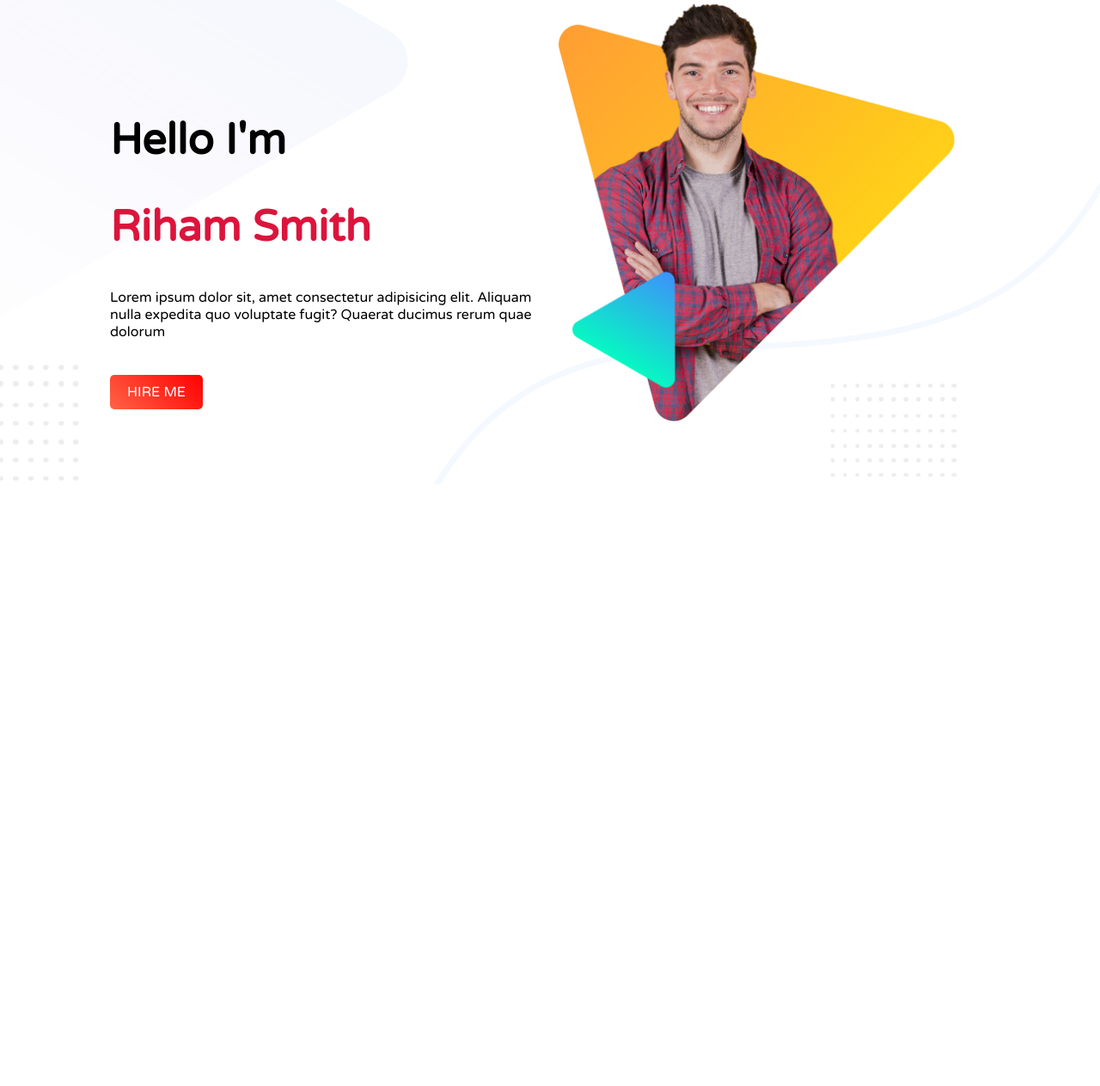
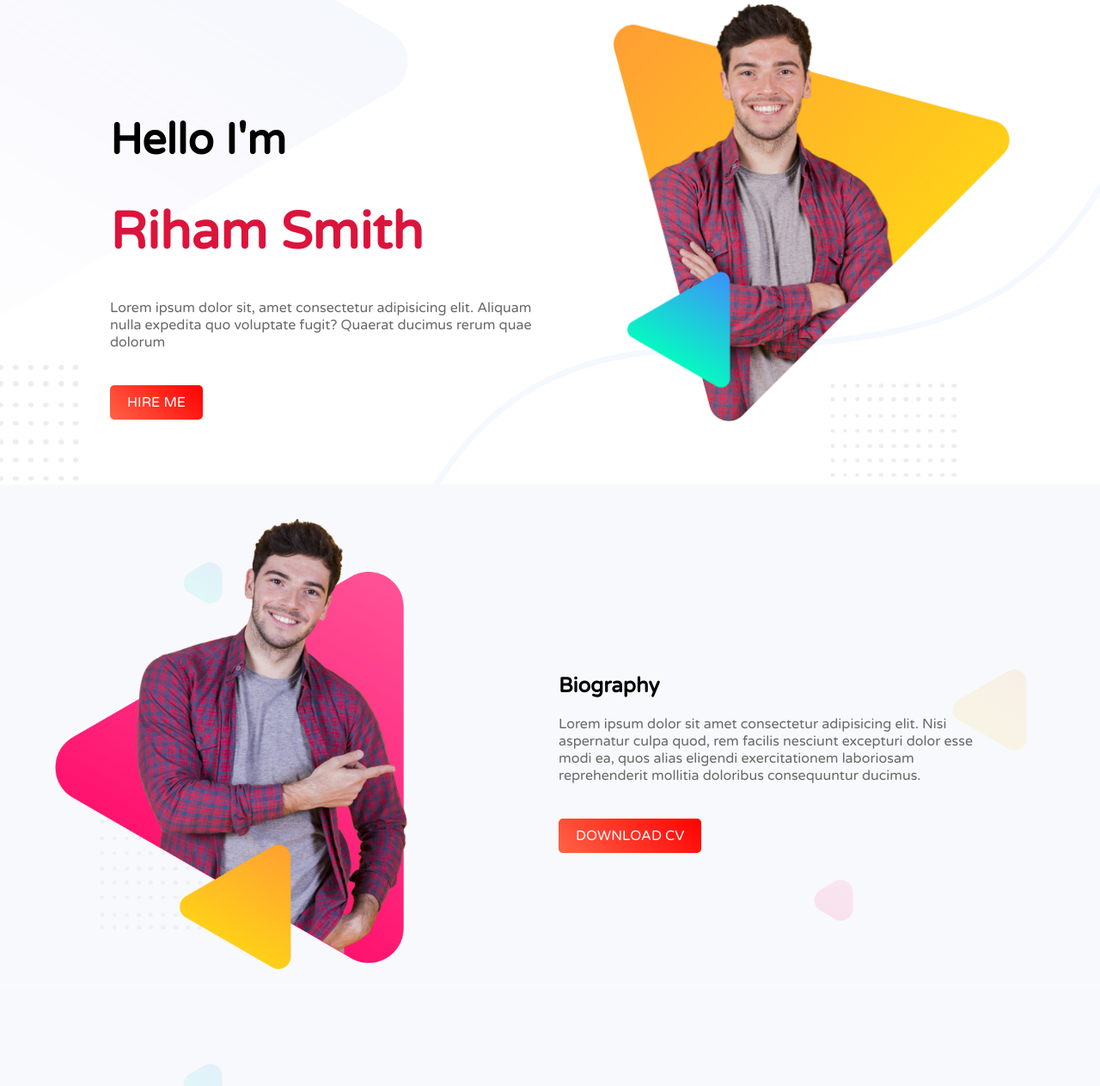
Before and after one commit to riham5477/personal-website, a plain HTML site: page index.html in a window 1280 px wide. Shown: the part 37-1300 px from the top of the page at 86% size. Before the commit the page ends 800 px from the top, so only its background shows below. Drawn offline with Linux system fonts and the light colour scheme.

Commit message:
2nd section

```diff
--- a/index.html
+++ b/index.html
@@ -15,7 +15,9 @@
     <section class="header">
       <div class="half-width one">
         <h1>Hello I'm</h1>
-        <h1><span class="prime_name">Riham Smith</span></h1>
+        <h1>
+          <b><span class="prime_name">Riham Smith</span></b>
+        </h1>
         <p>
           Lorem ipsum dolor sit, amet consectetur adipisicing elit. Aliquam
           nulla expedita quo voluptate fugit? Quaerat ducimus rerum quae dolorum
@@ -28,5 +30,20 @@
         <img src="images/peter.png" alt="" />
       </div>
     </section>
+    <section class="bio">
+      <div class="half-width down">
+        <img src="images/peter_dream.png" alt="" />
+      </div>
+      <div class="half-width biog">
+        <h2>Biography</h2>
+        <p>
+          Lorem ipsum dolor sit amet consectetur adipisicing elit. Nisi
+          aspernatur culpa quod, rem facilis nesciunt excepturi dolor esse modi
+          ea, quos alias eligendi exercitationem laboriosam reprehenderit
+          mollitia doloribus consequuntur ducimus.
+        </p>
+        <a class="button" target="_blank" href="www.youtube.com">DOWNLOAD CV</a>
+      </div>
+    </section>
   </body>
 </html>
--- a/style.css
+++ b/style.css
@@ -11,6 +11,7 @@ body {
   width: 40%;
   margin-right: 10px;
   margin-top: 40px;
+  margin-left: 5%;
 }
 
 .half-width img {
@@ -18,6 +19,7 @@ body {
 }
 .prime_name {
   color: crimson;
+  font-size: larger;
 }
 .half-width h1 {
   font-size: 50px;
@@ -35,11 +37,23 @@ body {
   border-radius: 5px;
 }
 
-.one p {
+p {
   margin-bottom: 50px;
+  color: dimgray;
 }
 .header {
   height: 600px;
   background-image: url("images/header-bg.png");
   background-size: 100%;
 }
+.bio {
+  height: 700px;
+  background-image: url("images/biography-bg.png");
+  background-size: 100%;
+}
+.down img {
+  width: 80%;
+}
+.biog {
+  margin-top: 200px;
+}
```
